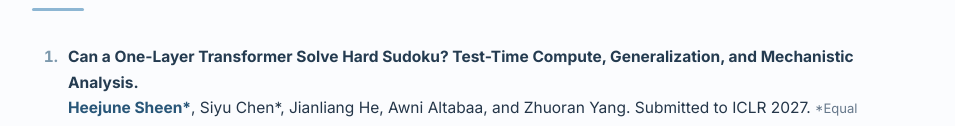
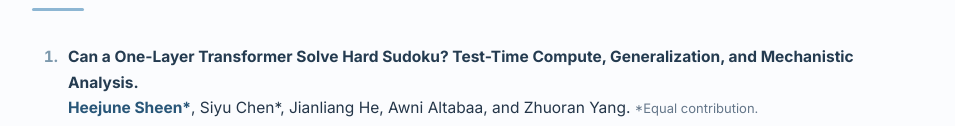
Before and after one commit to smonkey12/smonkey12.github.io, a plain HTML site: page research.html in a window 1280 px wide. Shown: the part 819-945 px from the top of the page, without its empty margins (162-1117 px from the left). Drawn offline with Linux system fonts and the light colour scheme.

Commit message:
Update publication entry in research.html
Removed the submission note from the first publication entry in the publications list.

```diff
--- a/research.html
+++ b/research.html
@@ -7,7 +7,7 @@
 <div class="research-section"><h3>Synthetic Data and Post-Training</h3><p>I study when synthetic data improve pretrained models and how verification, generation noise, selection, and feedback affect subsequent learning. I am also interested in adaptive data generation and agentic post-training.</p></div>
 <div class="callout">I am interested in connecting these theoretical questions with efficient and reliable AI methods for scientific and societal applications.</div>
 <h2 style="margin-top: 60px;">Publications</h2><div class="rule"></div><ol class="pub-list">
-<li><p><strong>Can a One-Layer Transformer Solve Hard Sudoku? Test-Time Compute, Generalization, and Mechanistic Analysis.</strong><br/><span class="self">Heejune Sheen*</span>, Siyu Chen*, Jianliang He, Awni Altabaa, and Zhuoran Yang. Submitted to ICLR 2027. <span class="note">*Equal contribution.</span></p></li>
+<li><p><strong>Can a One-Layer Transformer Solve Hard Sudoku? Test-Time Compute, Generalization, and Mechanistic Analysis.</strong><br/><span class="self">Heejune Sheen*</span>, Siyu Chen*, Jianliang He, Awni Altabaa, and Zhuoran Yang. <span class="note">*Equal contribution.</span></p></li>
 <li><p><strong>Statistical Analysis of Synthetic Data with Verification: A Linear Regression Framework.</strong><br/><span class="self">Heejune Sheen</span> and Harrison H. Zhou. 2026. Submitted to <em>The Annals of Statistics</em>. <a href="https://arxiv.org/abs/2610.40254" rel="noopener" target="_blank">[arXiv]</a></p></li>
 <li><p><strong>INFUSER: Influence-Guided Self-Evolution Improves Reasoning.</strong><br/>Siyu Chen, Miao Lu, Beining Wu, <span class="self">Heejune Sheen</span>, Fengzhuo Zhang, Shuangning Li, Zhiyuan Li, Jose Blanchet, Tianhao Wang, and Zhuoran Yang. NeurIPS 2026 (to appear). <a href="https://arxiv.org/abs/2606.09052" rel="noopener" target="_blank">[arXiv]</a></p></li>
 <li><p><strong>Taming Polysemanticity in LLMs: Theory-Grounded Feature Recovery via Sparse Autoencoders.</strong><br/>Siyu Chen, <span class="self">Heejune Sheen</span>, Xuyuan Xiong, Tianhao Wang, and Zhuoran Yang. ICLR 2026. <a href="https://arxiv.org/abs/2506.14002" rel="noopener" target="_blank">[arXiv]</a></p></li>
```
